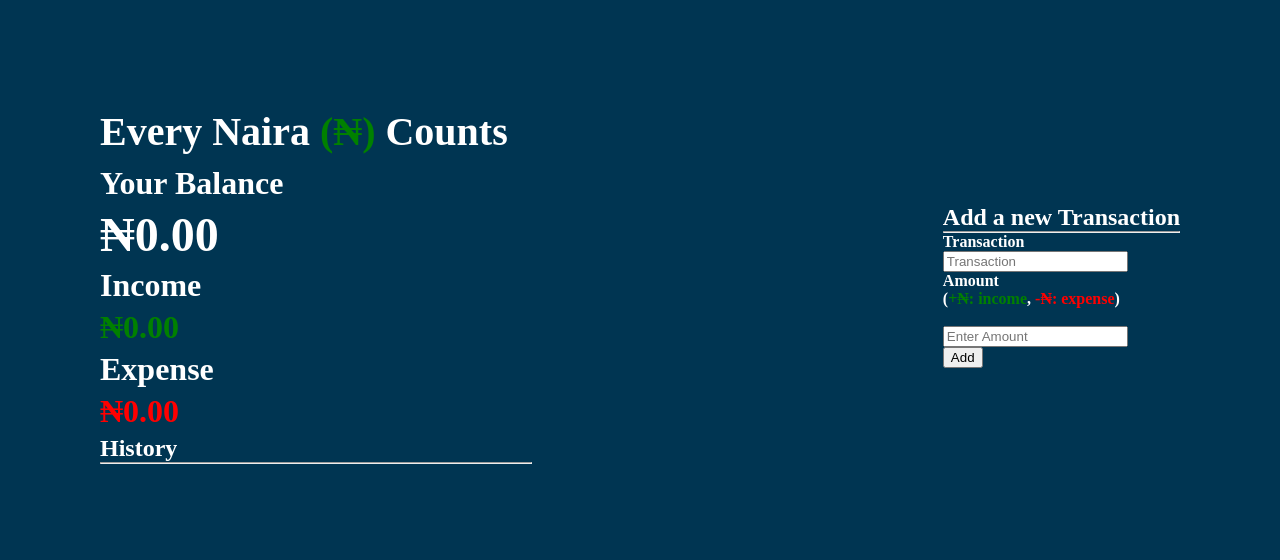
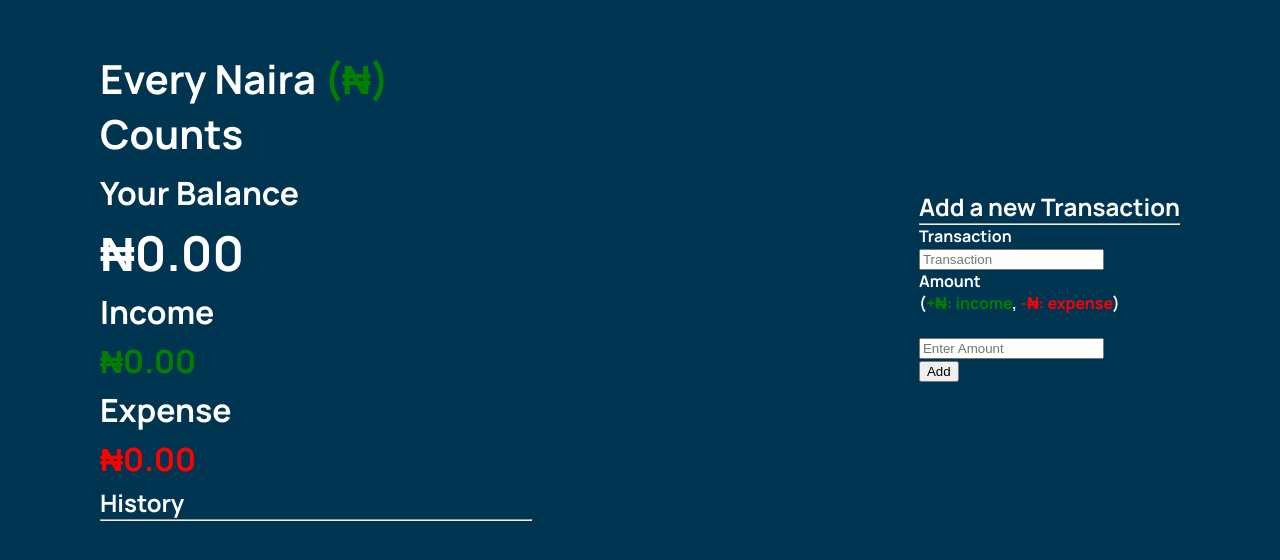
Before and after one commit to michojekunle/Expense-Tracker, a plain HTML site: page index.html in a window 1280 px wide. Shown: the part 114-674 px from the top of the page. Drawn offline with Linux system fonts and the light colour scheme.

Commit message:
adjusting font-family

```diff
--- a/styles/style.scss
+++ b/styles/style.scss
@@ -1,3 +1,5 @@
+@import url('https://fonts.googleapis.com/css2?family=Manrope:wght@700&display=swap');
+
 * {
     margin: 0;
     box-sizing: border-box;
@@ -5,6 +7,7 @@
 
 html {
     font-size: 100%;
+    font-family: 'Manrope', sans-serif;
 }
 
 body {
```
Also changed, not shown: styles/style.css, 1 other file.
